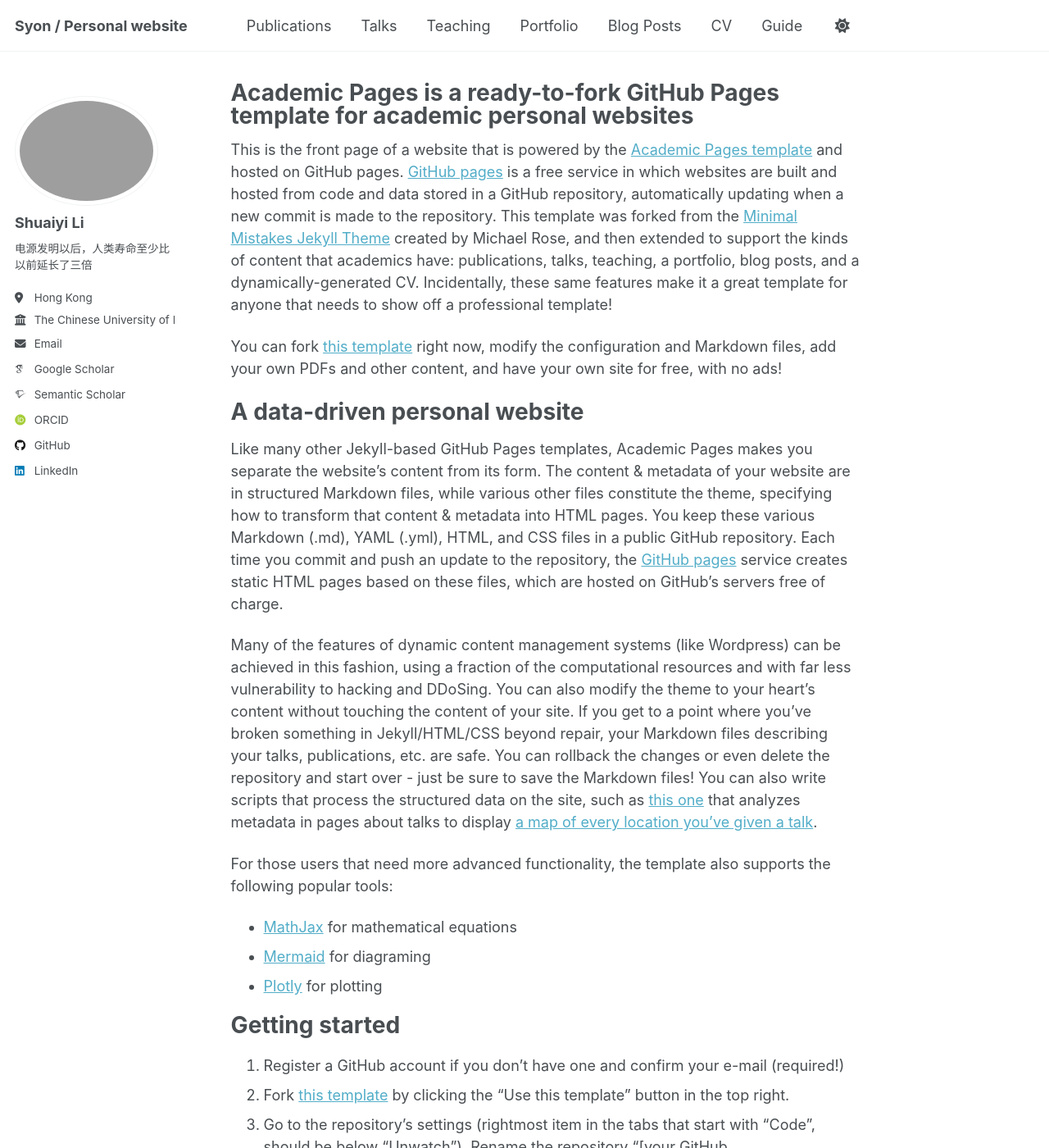
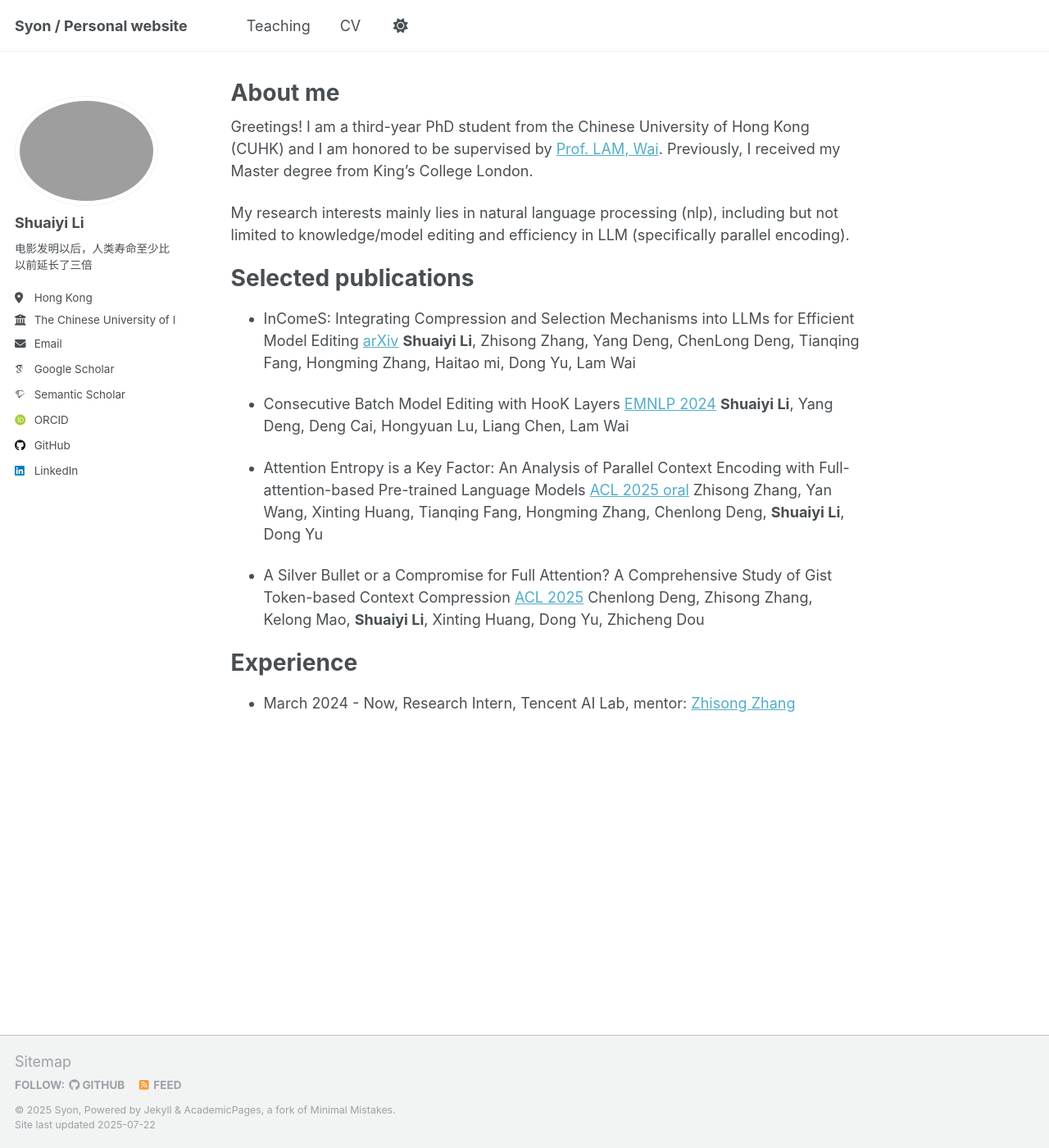
Before and after one commit to Syon-Li/Syon-Li.github.io, a Jekyll site: the page built from _pages/about.md, in a window 1280 px wide and 1400 px high. Shown: the whole window at 82% size. Built offline with Jekyll 4.4.1, drawn with Linux system fonts in a browser that asks for light colours; some web fonts are replaced; a script that is not in the unit is left out; a file with an impossible date is left out; some of the changed text lies outside the part shown.

Commit message:
add things

```diff
--- a/_config.yml
+++ b/_config.yml
@@ -25,7 +25,7 @@ author:
   avatar           : "profile.jpg"
   name             : "Shuaiyi Li"
   pronouns         : # "He/Him"
-  bio              : "电源发明以后，人类寿命至少比以前延长了三倍"
+  bio              : "电影发明以后，人类寿命至少比以前延长了三倍"
   location         : "Hong Kong"
   employer         : "The Chinese University of Hong Kong"
   uri              : # URL
--- a/_pages/about.md
+++ b/_pages/about.md
@@ -1,17 +1,41 @@
 ---
 permalink: /
-title: "Academic Pages is a ready-to-fork GitHub Pages template for academic personal websites"
+title: "About me"
 author_profile: true
 redirect_from:
   - /about/
   - /about.html
 ---
 
-This is the front page of a website that is powered by the [Academic Pages template](https://github.com/academicpages/academicpages.github.io) and hosted on GitHub pages. [GitHub pages](https://pages.github.com) is a free service in which websites are built and hosted from code and data stored in a GitHub repository, automatically updating when a new commit is made to the repository. This template was forked from the [Minimal Mistakes Jekyll Theme](https://mmistakes.github.io/minimal-mistakes/) created by Michael Rose, and then extended to support the kinds of content that academics have: publications, talks, teaching, a portfolio, blog posts, and a dynamically-generated CV. Incidentally, these same features make it a great template for anyone that needs to show off a professional template!
+Greetings! I am a third-year PhD student from the Chinese University of Hong Kong (CUHK) and I am honored to be supervised by [Prof. LAM, Wai](https://www.se.cuhk.edu.hk/people/academic-staff/prof-lam-wai/). Previously, I received my Master degree from King's College London.
 
- You can fork [this template](https://github.com/academicpages/academicpages.github.io) right now, modify the configuration and Markdown files, add your own PDFs and other content, and have your own site for free, with no ads!
+My research interests mainly lies in natural language processing (nlp), including but not limited to knowledge/model editing and efficiency in LLM (specifically parallel encoding).
 
-A data-driven personal website
+
+
+Selected publications
+======
+- InComeS: Integrating Compression and Selection Mechanisms into LLMs for Efficient Model Editing [arXiv](https://arxiv.org/pdf/2505.22156)
+**Shuaiyi Li**, Zhisong Zhang, Yang Deng, ChenLong Deng, Tianqing Fang, Hongming Zhang, Haitao mi, Dong Yu, Lam Wai
+
+- Consecutive Batch Model Editing with HooK Layers [EMNLP 2024](https://aclanthology.org/2024.emnlp-main.765/)
+**Shuaiyi Li**, Yang Deng, Deng Cai, Hongyuan Lu, Liang Chen, Lam Wai
+
+- Attention Entropy is a Key Factor: An Analysis of Parallel Context Encoding with Full-attention-based Pre-trained Language Models [ACL 2025 oral]()
+Zhisong Zhang, Yan Wang, Xinting Huang, Tianqing Fang, Hongming Zhang, Chenlong Deng, **Shuaiyi Li**, Dong Yu
+
+- A Silver Bullet or a Compromise for Full Attention? A Comprehensive Study of Gist Token-based Context Compression [ACL 2025]()
+Chenlong Deng, Zhisong Zhang, Kelong Mao, **Shuaiyi Li**, Xinting Huang, Dong Yu, Zhicheng Dou
+
+
+
+
+Experience
+======
+- March 2024 - Now, Research Intern, Tencent AI Lab, mentor: [Zhisong Zhang](https://scholar.google.com/citations?hl=en&user=373vlUEAAAAJ)
+
+
+<!-- A data-driven personal website
 ======
 Like many other Jekyll-based GitHub Pages templates, Academic Pages makes you separate the website's content from its form. The content & metadata of your website are in structured Markdown files, while various other files constitute the theme, specifying how to transform that content & metadata into HTML pages. You keep these various Markdown (.md), YAML (.yml), HTML, and CSS files in a public GitHub repository. Each time you commit and push an update to the repository, the [GitHub pages](https://pages.github.com/) service creates static HTML pages based on these files, which are hosted on GitHub's servers free of charge.
 
@@ -53,4 +77,4 @@ Example: editing a Markdown file for a talk
 
 For more info
 ------
-More info about configuring Academic Pages can be found in [the guide](https://academicpages.github.io/markdown/), the [growing wiki](https://github.com/academicpages/academicpages.github.io/wiki), and you can always [ask a question on GitHub](https://github.com/academicpages/academicpages.github.io/discussions). The [guides for the Minimal Mistakes theme](https://mmistakes.github.io/minimal-mistakes/docs/configuration/) (which this theme was forked from) might also be helpful.
+More info about configuring Academic Pages can be found in [the guide](https://academicpages.github.io/markdown/), the [growing wiki](https://github.com/academicpages/academicpages.github.io/wiki), and you can always [ask a question on GitHub](https://github.com/academicpages/academicpages.github.io/discussions). The [guides for the Minimal Mistakes theme](https://mmistakes.github.io/minimal-mistakes/docs/configuration/) (which this theme was forked from) might also be helpful. -->
--- a/_pages/publications.html
+++ b/_pages/publications.html
@@ -6,7 +6,7 @@ author_profile: true
 ---
 
 {% if site.author.googlescholar %}
-  <div class="wordwrap">You can also find my articles on <a href="{{site.author.googlescholar}}">my Google Scholar profile</a>.</div>
+  <div class="wordwrap">You can also find my articles on <a href="{{https://scholar.google.com/citations?user=UZe1LdsAAAAJ&hl=en}}">my Google Scholar profile</a>.</div>
 {% endif %}
 
 {% include base_path %}
```
Also changed, not shown: _data/navigation.yml (+10 -10 lines), _teaching/2014-spring-teaching-1.md (+6 -6 lines), _teaching/2015-spring-teaching-2.md (+6 -6 lines), 2 other files.
